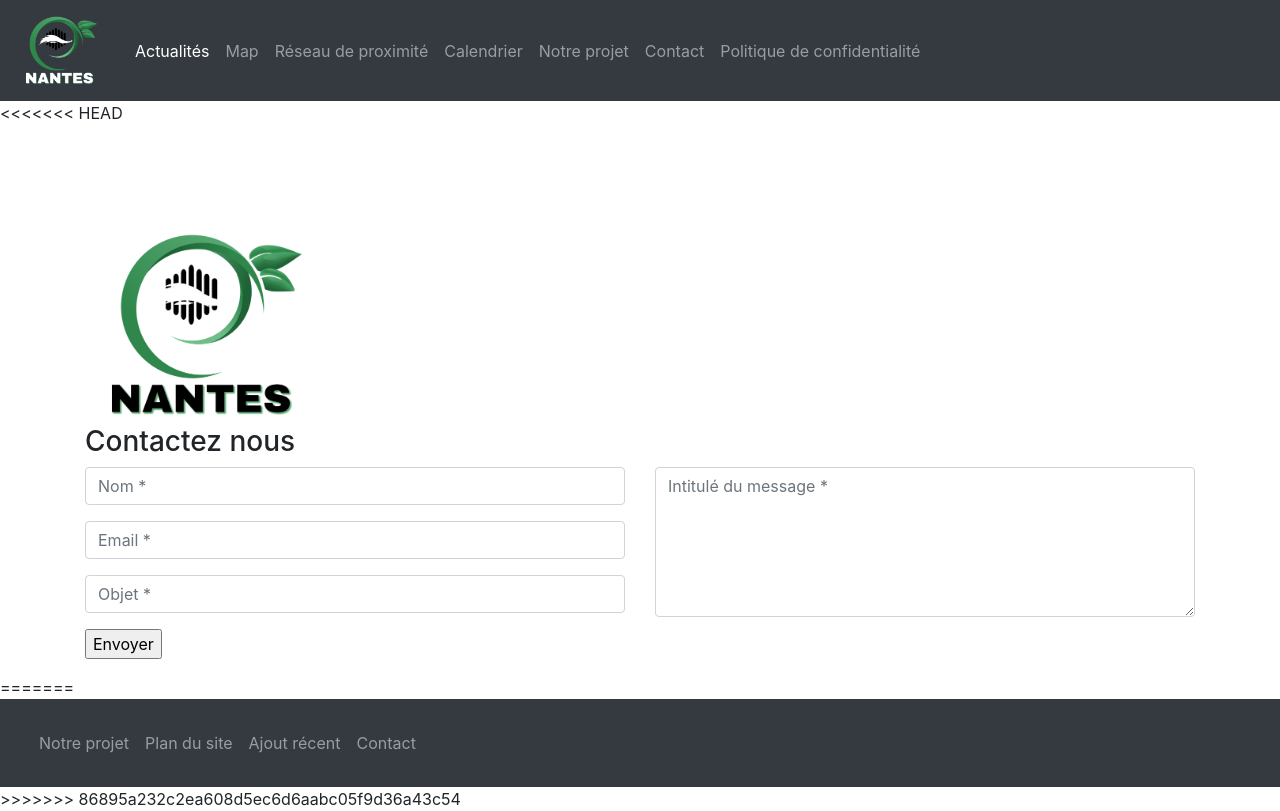
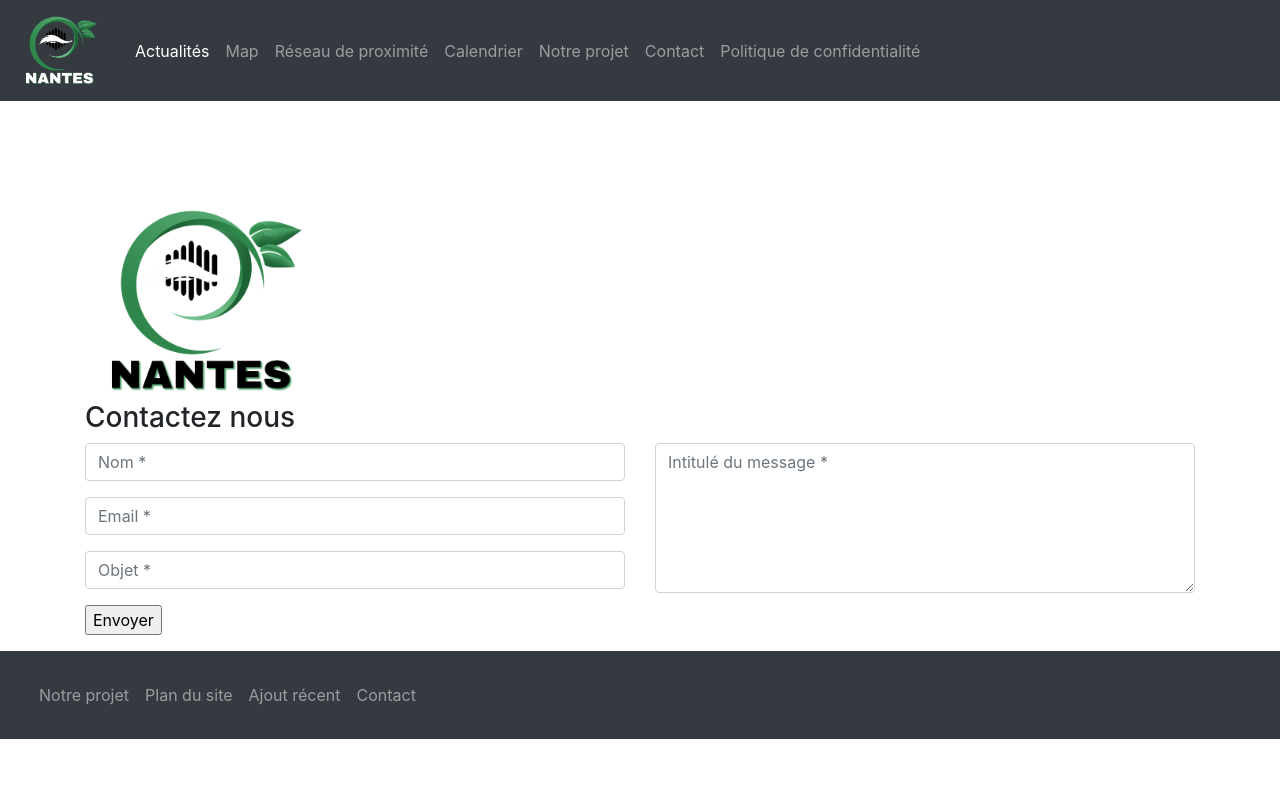
Before and after one commit to Jterom/Workshop2020, a PHP site: page /contact.php in a window 1280 px wide. After the commit the page ends 739 px from the top, so only its background shows below. Run offline with PHP 8.4, Linux system fonts and the light colour scheme; some libraries are stand-ins or nearby versions.

Commit message:
modification page contact

```diff
--- a/contact.php
+++ b/contact.php
@@ -1,7 +1,6 @@
 <?php include './parts/head.php'; ?>
 <?php include './parts/header.php'; ?>
 
-<<<<<<< HEAD
 <div class="container contact-form">
     <div class="contact-image">
         <img src="src/img/Logo_workshopBlack.png" height="200px" alt="rocket_contact"/>
@@ -34,9 +33,6 @@
 
 </body>
 </html>
-=======
-
     </body>
     </html>
 <?php include './parts/footer.php'; ?>
->>>>>>> 86895a232c2ea608d5ec6d6aabc05f9d36a43c54
```
